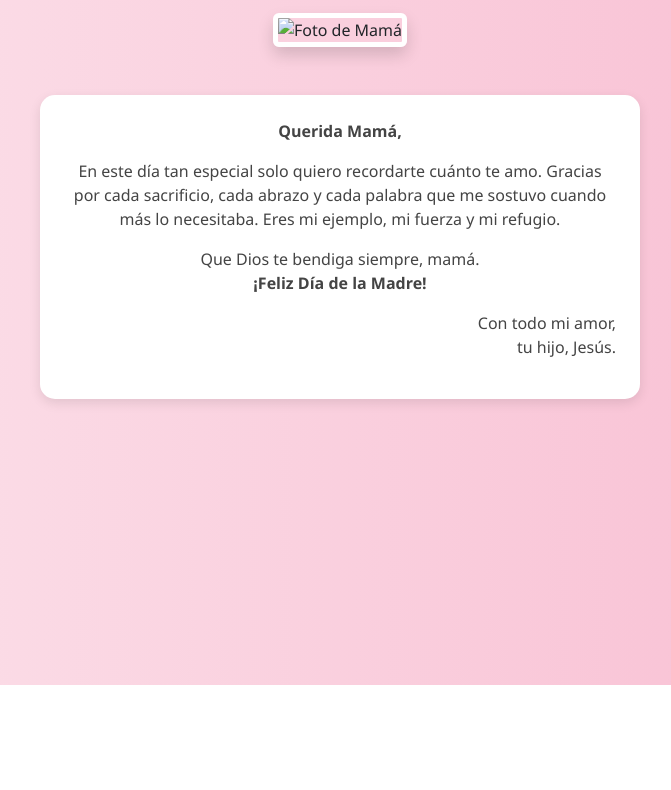
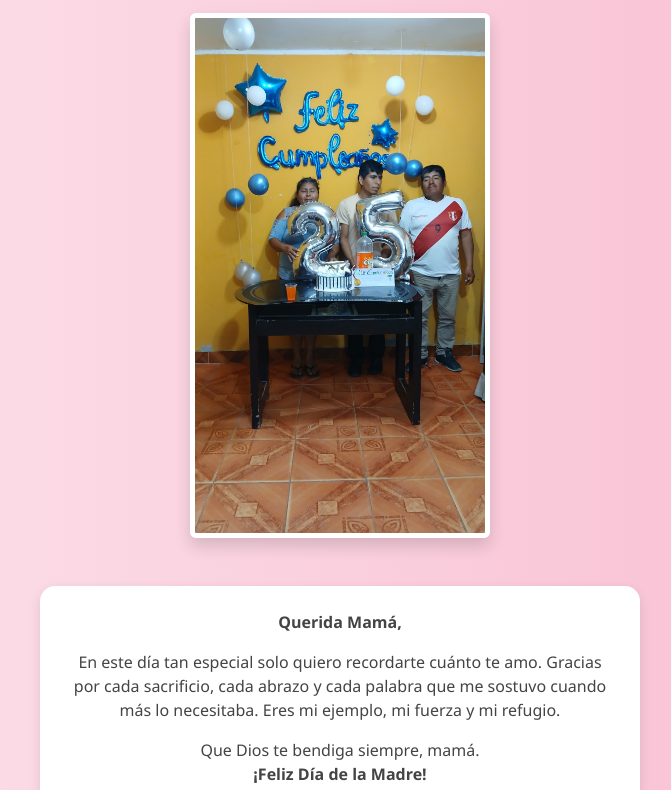
Before and after one commit to jesuscodi/Feliz-dia-mam-.io, a plain HTML site: page index.html in a window 1280 px wide. Shown: the part 115-905 px from the top of the page, without its empty margins (300-971 px from the left). Before the commit the page ends 800 px from the top, so only its background shows below. Drawn offline with nearby package versions, Linux system fonts and the light colour scheme.

Commit message:
index.html

```diff
--- a/index.html
+++ b/index.html
@@ -12,7 +12,7 @@
   <div class="container text-center mt-5">
     <h1 class="titulo">🌷 Feliz Día de la Madre 🌷</h1>
 
-    <img src="madre.jpg" alt="Foto de Mamá" class="img-fluid rounded shadow mt-4 imagen-madre"/>
+    <img src="madre.jpeg" alt="Foto de Mamá" class="img-fluid rounded shadow mt-4 imagen-madre"/>
 
     <div class="carta mt-5 p-4">
       <p><strong>Querida Mamá,</strong></p>
```
